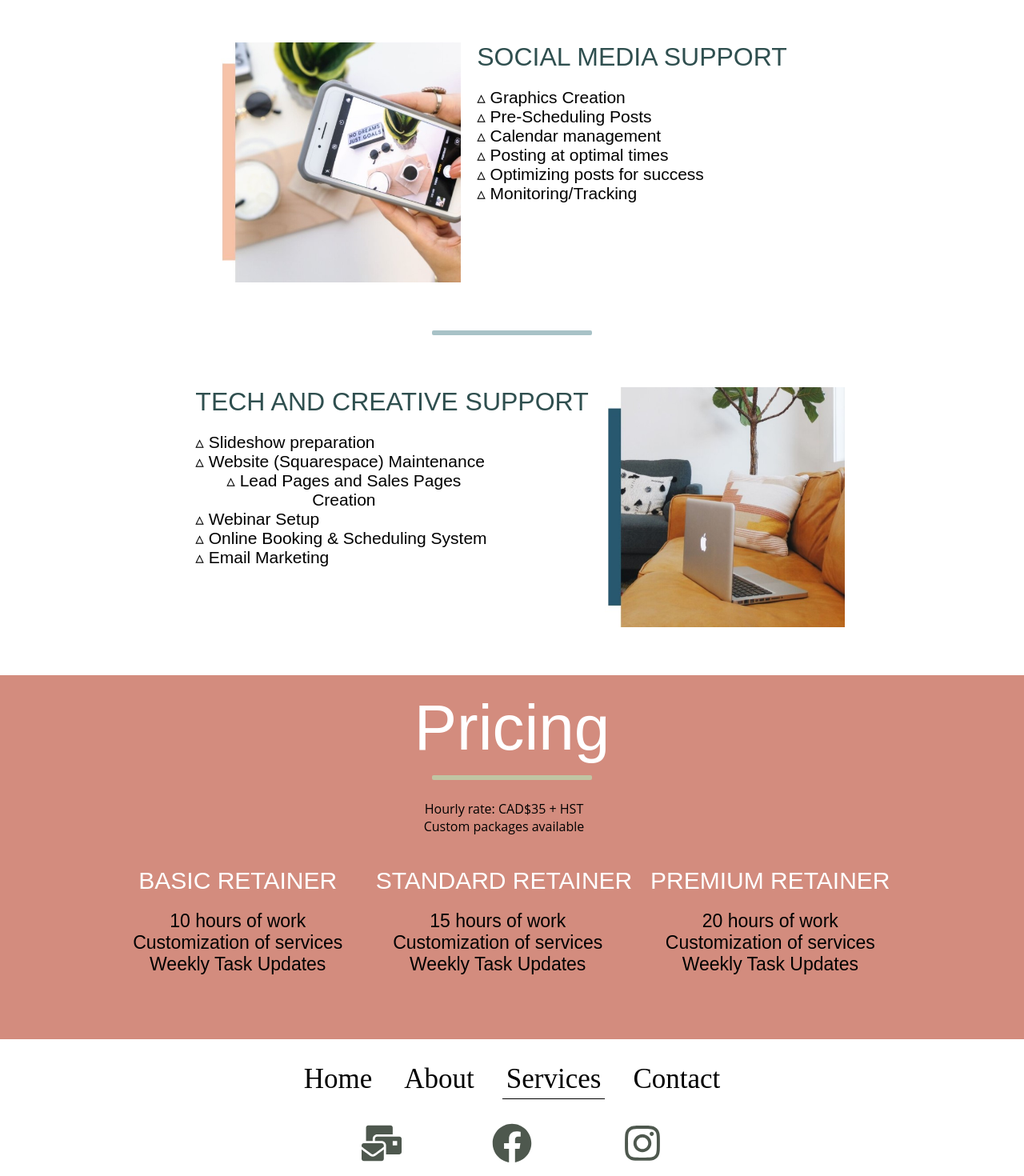
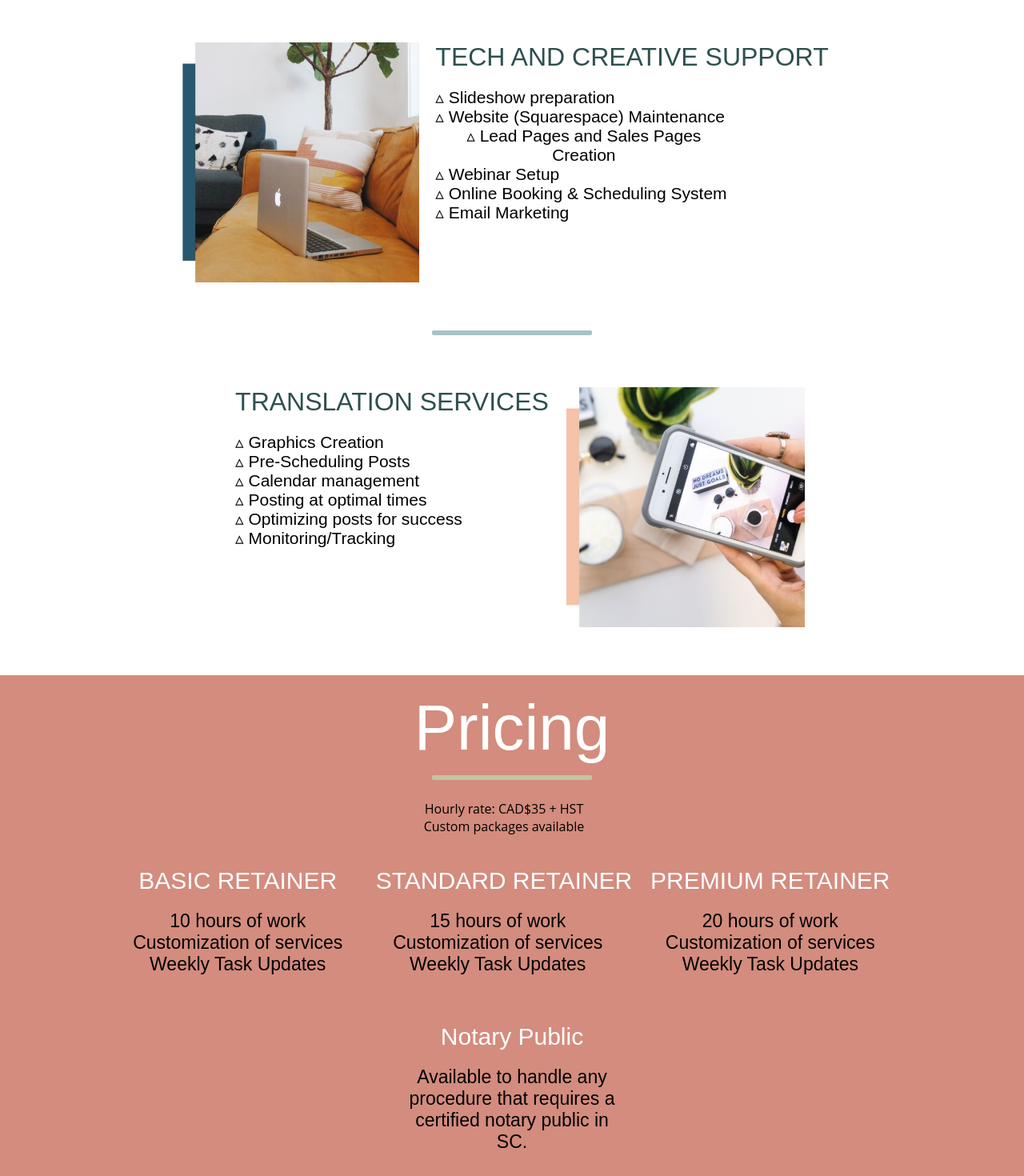
Before and after one commit to jesusjmiranda/virtualAssistantSite, a React (Create React App) app: page /services in a window 1280 px wide. Shown: the part 1240-2710 px from the top of the page at 80% size. Built offline with nearby package versions, Linux system fonts and the light colour scheme.

Commit message:
Add some content changes to Services page that client requested.

```diff
--- a/src/components/UI/Button/Button.module.css
+++ b/src/components/UI/Button/Button.css
@@ -1,14 +1,14 @@
 .Button {
     font-family: 'Abel', sans-serif;
     font-size: 20px;
-    background-color: rgb(131,134,176);
     padding: 10px;
     margin: 10px;
     border-radius: 3px;
     color: white;
     margin-bottom: 26px;
+    background-color: rgba(145,142,175, .7)
 }
 
 .Button:hover {
-    background-color: white;
+    background-color: rgba(145,142,175, 10)
 }
--- a/src/components/UI/Button/Button.js
+++ b/src/components/UI/Button/Button.js
@@ -1,11 +1,7 @@
-import styles from "./Button.module.css";
+import "./Button.css";
 
 const Button = (props) => {
-  return (
-      <div className={styles.Button}>
-        {props.text}
-      </div>
-  )
+  return <div className={'Button'}>{props.text}</div>;
 };
 
 export default Button;
--- a/src/pages/Home.js
+++ b/src/pages/Home.js
@@ -2,6 +2,7 @@ import ContentBanner from "../components/UI/ContentBanner/ContentBanner";
 import { GoDeviceDesktop } from "react-icons/go";
 import { GoRepo } from "react-icons/go";
 import { BsFillPeopleFill } from "react-icons/bs";
+import { NavLink } from "react-router-dom";
 import Button from "../components/UI/Button/Button";
 import styles from "./Home.module.css";
 import Spacer from "../components/UI/Spacer/Spacer";
@@ -17,7 +18,7 @@ const Home = () => {
 
         <Spacer color={"rgb(136, 76, 27)"} width={80} />
 
-        <Button text={"WORK WITH ME"} />
+        <NavLink to={'/services'} style={{textDecoration:'none'}}> <Button text={"WORK WITH ME"} color={'rgba(131,134,176,0.5)'}/> </NavLink>
       </ContentBanner>
 
       <ContentBanner color={"white"}>
@@ -78,14 +79,14 @@ const Home = () => {
           />
           <ProvidedService
             icon={<BsFillPeopleFill />}
-            title={"Customer Support"}
+            title={"CUSTOMER SUPPORT"}
             details={
               "Let’s set up a strategy so you can show up consistently and authentically on the social media platforms with the biggest impact, increasing your visibility and engagement."
             }
           />
           <ProvidedService
             icon={<GoDeviceDesktop />}
-            title={"TECH & CREATIVE SUPPORT"}
+            title={"TRANSLATION SERVICES"}
             details={
               "Ready to look into automating your processes? Don’t have a clue how to make your graphics and documents look good and appealing? Or maybe you have an amazing idea for your next program/presentation but you’re having trouble with the technology you need to bring your vision to life? Let me help! "
             }
--- a/src/pages/Services.js
+++ b/src/pages/Services.js
@@ -19,7 +19,6 @@ const Services = () => {
         <div className={styles.firstBannerTextTwo}>the most</div>
 
         <Spacer color={"rgb(246,195,168)"} width={180} marginTop={10} />
-
       </ContentBanner>
       <ContentBanner color={"white"}>
         <ServiceBanner>
@@ -38,42 +37,15 @@ const Services = () => {
               <div className={styles.ServicePoint}>▵ PDF/Document Creation</div>
               <div className={styles.ServicePoint}>▵ Calendar Management</div>
               <div className={styles.ServicePoint}>▵ Client Onboarding</div>
+              <div className={styles.ServicePoint}>▵ Administrative Tasks</div>
+              <div className={styles.ServicePoint}>▵ Customer Service</div>
             </div>
           </div>
         </ServiceBanner>
 
-        <Spacer color={"rgb(168,194,199)"} width={200} marginTop={45}/>
+        <Spacer color={"rgb(168,194,199)"} width={200} marginTop={45} />
 
         <ServiceBanner flip={true}>
-          <img
-            src={secondImage}
-            className={styles.Image}
-            alt={"Clean simple wooden desk"}
-          ></img>
-          <div className={styles.ServiceContent}>
-            <p className={styles.ServiceTitle}>SOCIAL MEDIA SUPPORT</p>
-            <div className={styles.ServicePoints}>
-              <div className={styles.ServicePoint}>▵ Graphics Creation</div>
-              <div className={styles.ServicePoint}>▵ Pre-Scheduling Posts</div>
-              <div className={styles.ServicePoint}>▵ Calendar management</div>
-              <div className={styles.ServicePoint}>
-                ▵ Posting at optimal times
-              </div>
-              <div className={styles.ServicePoint}>
-                ▵ Optimizing posts for success
-              </div>
-              <div className={styles.ServicePoint}>▵ Monitoring/Tracking</div>
-            </div>
-          </div>
-        </ServiceBanner>
-
-        <Spacer
-          color={"rgb(168,194,199)"}
-          width={200}
-          marginTop={45}
-        />
-
-        <ServiceBanner>
           <img
             src={thirdImage}
             className={styles.Image}
@@ -94,6 +66,31 @@ const Services = () => {
                 ▵ Online Booking & Scheduling System
               </div>
               <div className={styles.ServicePoint}>▵ Email Marketing</div>
+            </div>
+          </div>
+        </ServiceBanner>
+
+        <Spacer color={"rgb(168,194,199)"} width={200} marginTop={45} />
+
+        <ServiceBanner>
+          <img
+            src={secondImage}
+            className={styles.Image}
+            alt={"Clean simple wooden desk"}
+          ></img>
+          <div className={styles.ServiceContent}>
+            <p className={styles.ServiceTitle}>TRANSLATION SERVICES</p>
+            <div className={styles.ServicePoints}>
+              <div className={styles.ServicePoint}>▵ Graphics Creation</div>
+              <div className={styles.ServicePoint}>▵ Pre-Scheduling Posts</div>
+              <div className={styles.ServicePoint}>▵ Calendar management</div>
+              <div className={styles.ServicePoint}>
+                ▵ Posting at optimal times
+              </div>
+              <div className={styles.ServicePoint}>
+                ▵ Optimizing posts for success
+              </div>
+              <div className={styles.ServicePoint}>▵ Monitoring/Tracking</div>
             </div>
           </div>
         </ServiceBanner>
@@ -125,6 +122,11 @@ const Services = () => {
             </div>
           </div>
         </div>
+
+        <div className={styles.Notary}>
+          <div className={styles.SmallContainerTitle}>Notary Public</div>
+          <div className={styles.SmallContainerContent}>Available to handle any procedure that requires a certified notary public in SC.  </div>
+        </div>
       </ContentBanner>
     </>
   );
```
